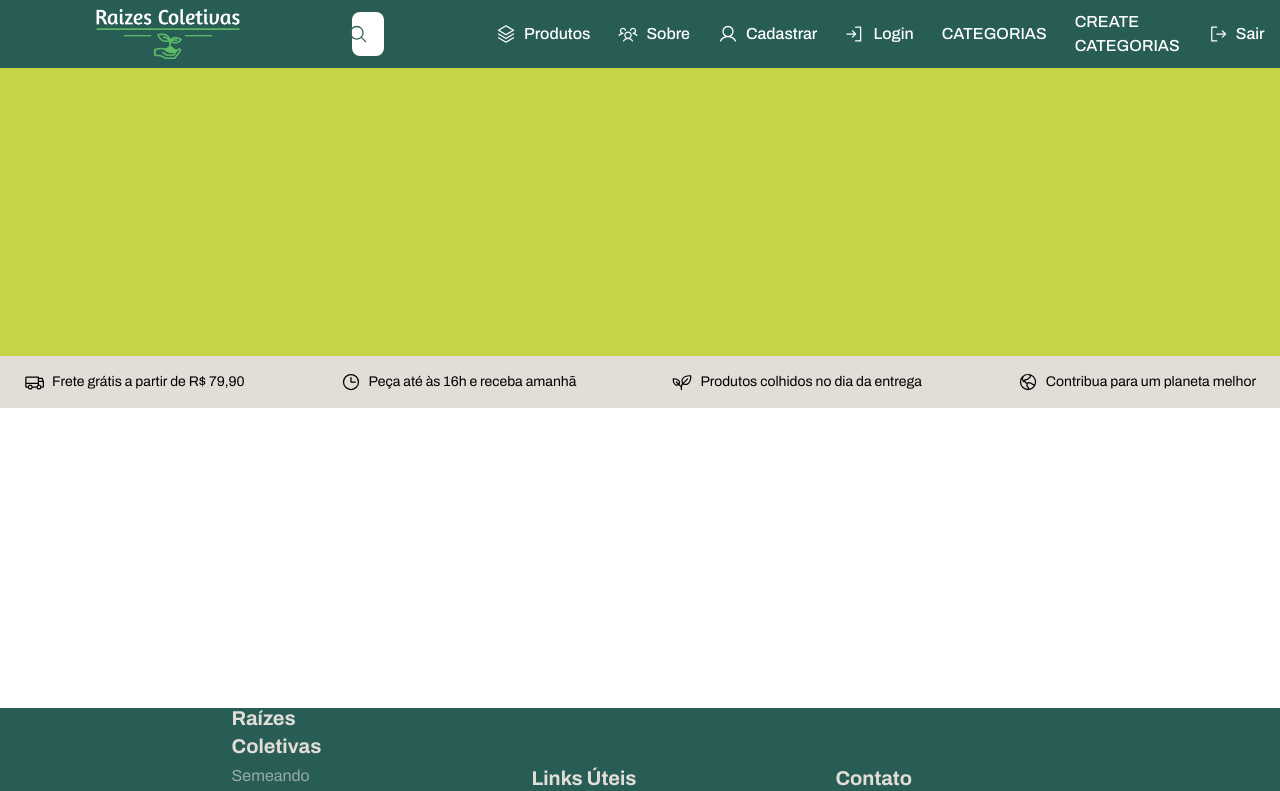
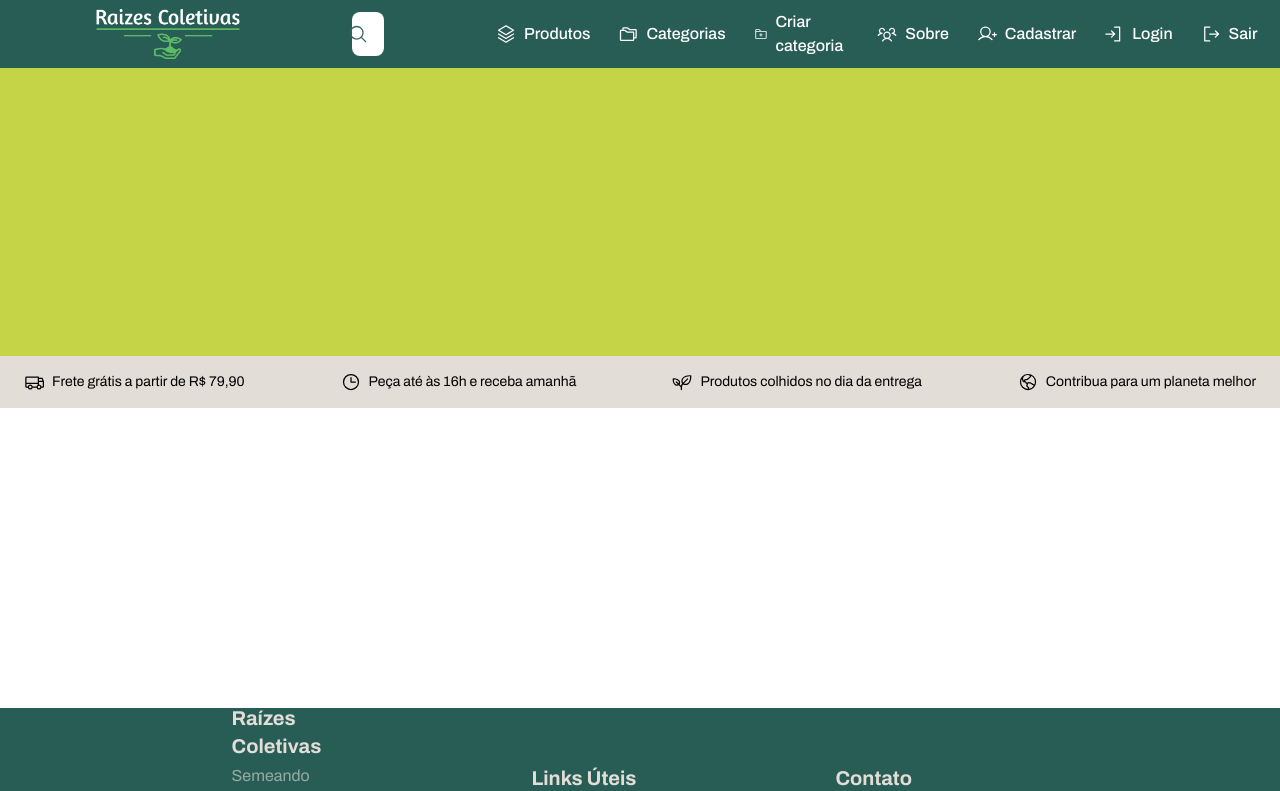
Before and after one commit to Projeto-Integrador-Raizes-Coletivas/frontend, a React (Vite) app: page / in a window 1280 px wide. Shown: the top 791 px of the page. Built offline with nearby package versions, Linux system fonts and the light colour scheme.

Commit message:
feat: Add Categorias no layout da Navbar

```diff
--- a/src/components/navbar/Navbar.tsx
+++ b/src/components/navbar/Navbar.tsx
@@ -1,4 +1,4 @@
-import { MagnifyingGlass, SignIn, SignOut, Stack, User, UsersThree } from "@phosphor-icons/react";
+import { FolderPlus, Folders, MagnifyingGlass, SignIn, SignOut, Stack, UserPlus, UsersThree } from "@phosphor-icons/react";
 import { useContext } from "react";
 import { Link, useNavigate } from "react-router-dom";
 import { AuthContext } from "../../contexts/AuthContext";
@@ -33,27 +33,29 @@ function Navbar() {
                     Produtos
                 </Link>
 
+                <Link to="/categorias" className="flex items-center gap-2 text-white font-medium">
+                    <Folders size={20} />
+                    Categorias
+                </Link>
+
+                <Link to="/cadastrarCategoria" className="flex items-center gap-2 text-white font-medium">
+                    <FolderPlus size={20} />
+                    Criar categoria
+                </Link>
+
                 <Link to="/sobre" className="flex items-center gap-2 text-white font-medium">
                     <UsersThree size={20} />
                     Sobre
                 </Link>
 
                 <Link to="/cadastro" className="flex items-center gap-2 text-white font-medium">
-                    <User size={20} />
+                    <UserPlus size={20} />
                     Cadastrar
                 </Link>
 
                 <Link to="/login" className="flex items-center gap-2 text-white font-medium">
                     <SignIn size={20} />
                     Login
-                </Link>
-
-                <Link to="/categorias" className="flex items-center gap-2 text-white font-medium">
-                    CATEGORIAS
-                    </Link>
-
-                <Link to="/cadastrarCategoria" className="flex items-center gap-2 text-white font-medium">
-                    CREATE CATEGORIAS
                 </Link>
 
                 <div className="flex items-center gap-2 text-white font-medium cursor-pointer" onClick={logout}>
```
